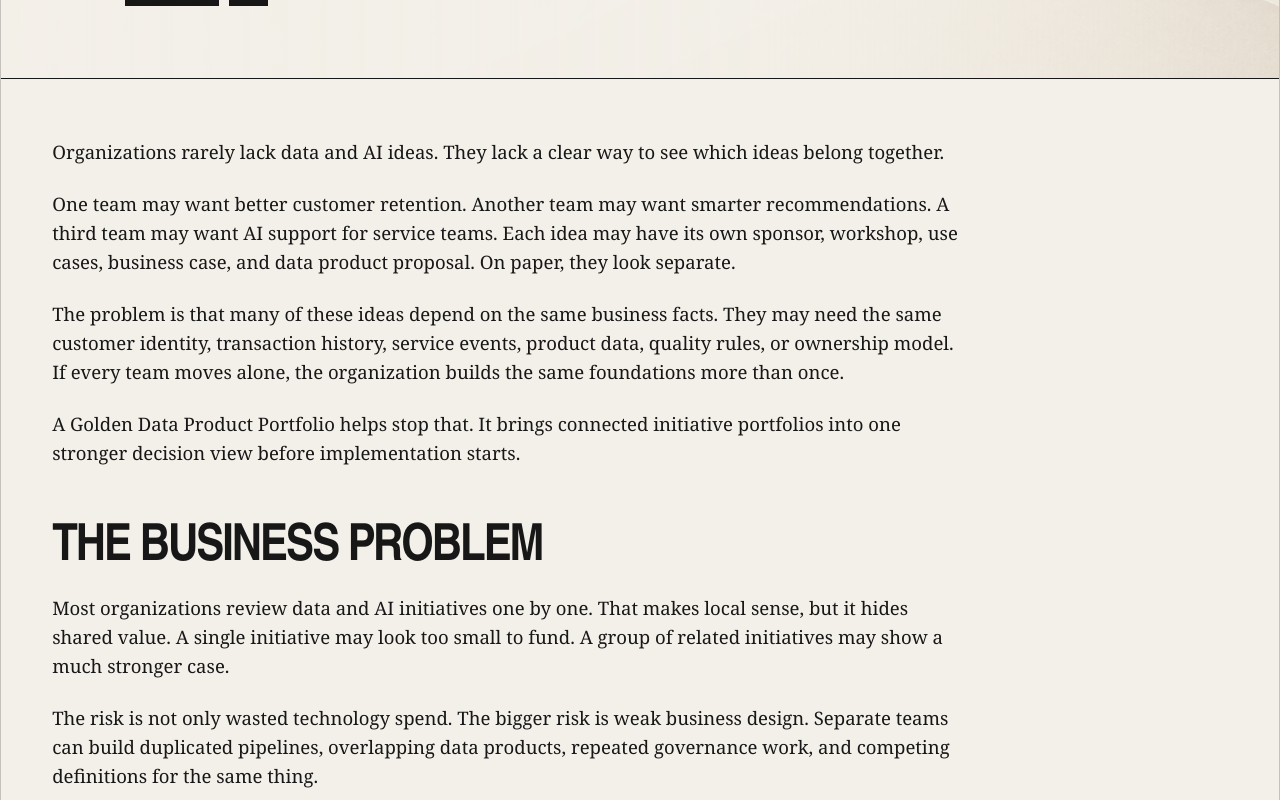
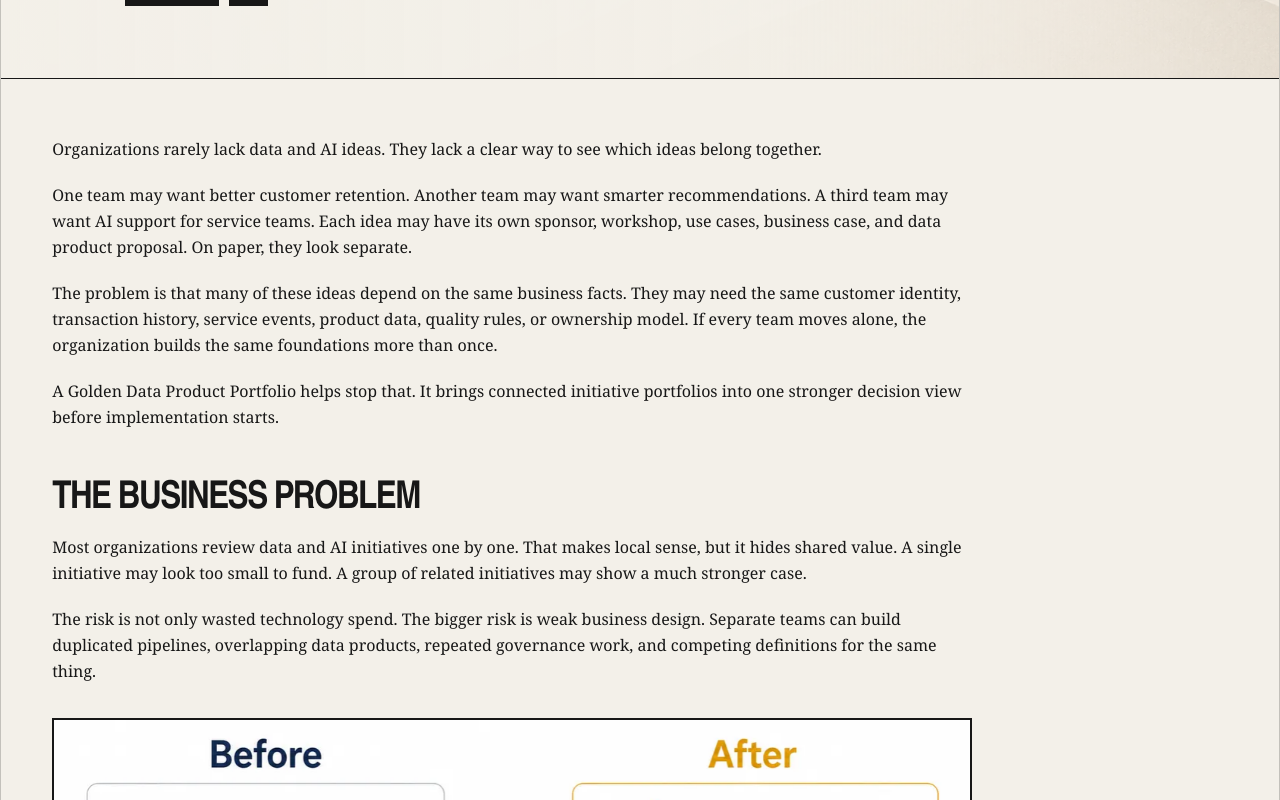
Before and after one commit to kyyberi/jarkko, a Next.js app: page /insights/articles/golden-data-product-portfolio in a window 1280 px wide. Shown: the part 500-1300 px from the top of the page. Built offline with nearby package versions, Linux system fonts and the light colour scheme.

Commit message:
Reduce article body typography scale

```diff
--- a/app/globals.css
+++ b/app/globals.css
@@ -671,10 +671,10 @@ h1 {
 }
 
 .article-body p {
-  margin: 0 0 22px;
+  margin: 0 0 20px;
   font-family: var(--serif);
-  font-size: clamp(17px, 1.45vw, 21px);
-  line-height: 1.58;
+  font-size: clamp(16px, 1.18vw, 18px);
+  line-height: 1.62;
 }
 
 .article-ending {
@@ -702,9 +702,9 @@ h1 {
 
 .article-body .article-cta {
   display: grid;
-  gap: 18px;
+  gap: 16px;
   margin: 0;
-  padding: 26px 28px 28px;
+  padding: 24px 26px 26px;
   border: 2px solid var(--ink);
   background: var(--accent);
   color: var(--paper);
@@ -713,9 +713,9 @@ h1 {
 .article-body .article-cta p {
   margin: 0;
   font-family: var(--body);
-  font-size: clamp(17px, 1.35vw, 20px);
+  font-size: clamp(15px, 1.08vw, 17px);
   font-weight: 700;
-  line-height: 1.45;
+  line-height: 1.5;
 }
 
 .article-cta a {
@@ -736,7 +736,7 @@ h1 {
 
 .article-body h2,
 .article-body h3 {
-  margin: 56px 0 0;
+  margin: 50px 0 0;
   font-family: var(--display);
   font-weight: 900;
   line-height: 1;
@@ -746,17 +746,17 @@ h1 {
 
 .article-body h2 {
   max-width: 840px;
-  font-size: clamp(32px, 4vw, 56px);
+  font-size: clamp(27px, 3vw, 42px);
 }
 
 .article-body h3 {
   max-width: 720px;
-  font-size: clamp(25px, 3vw, 38px);
+  font-size: clamp(22px, 2.2vw, 30px);
 }
 
 .article-body h2 + p,
 .article-body h3 + p {
-  margin-top: 18px;
+  margin-top: 16px;
 }
 
 .article-figure {
```
